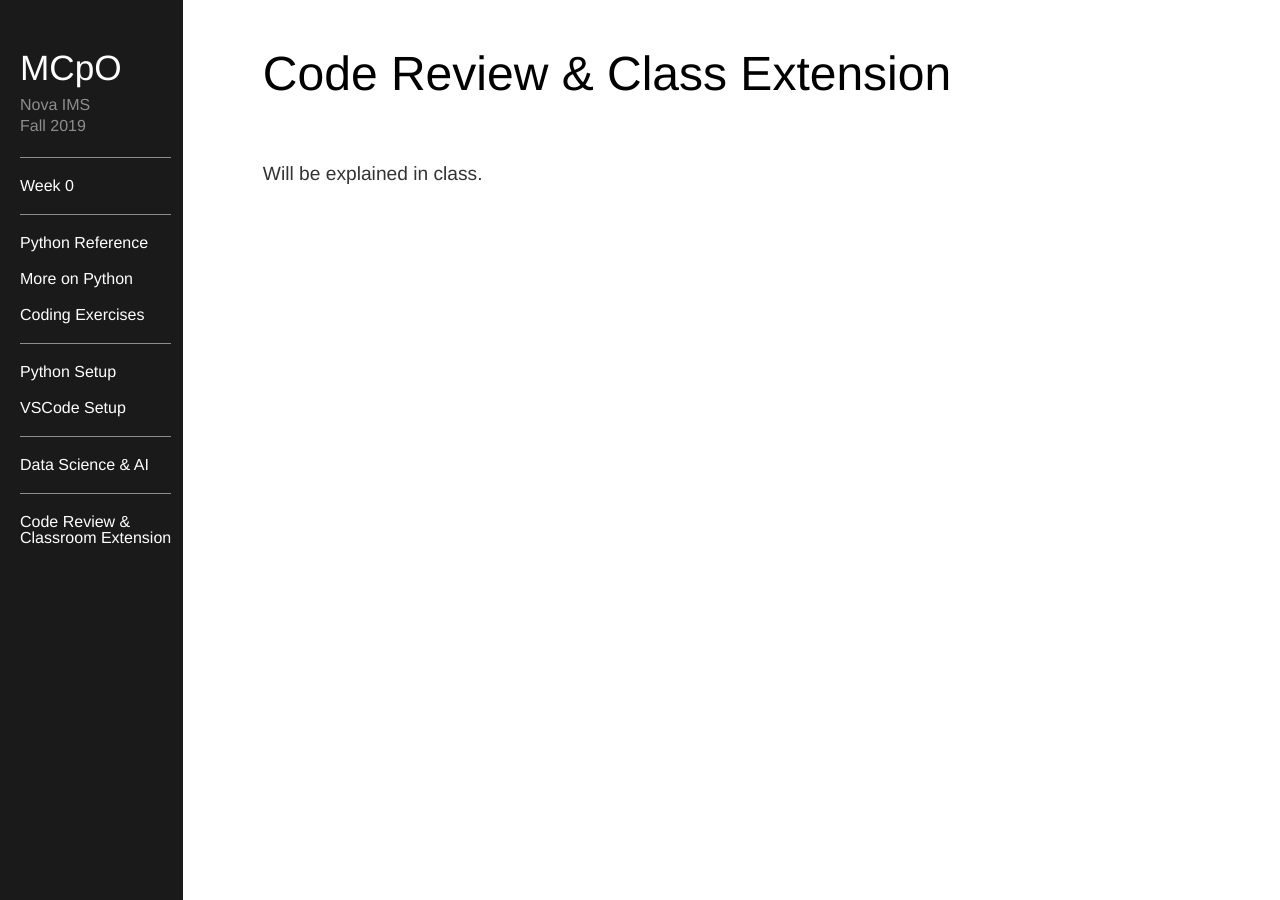
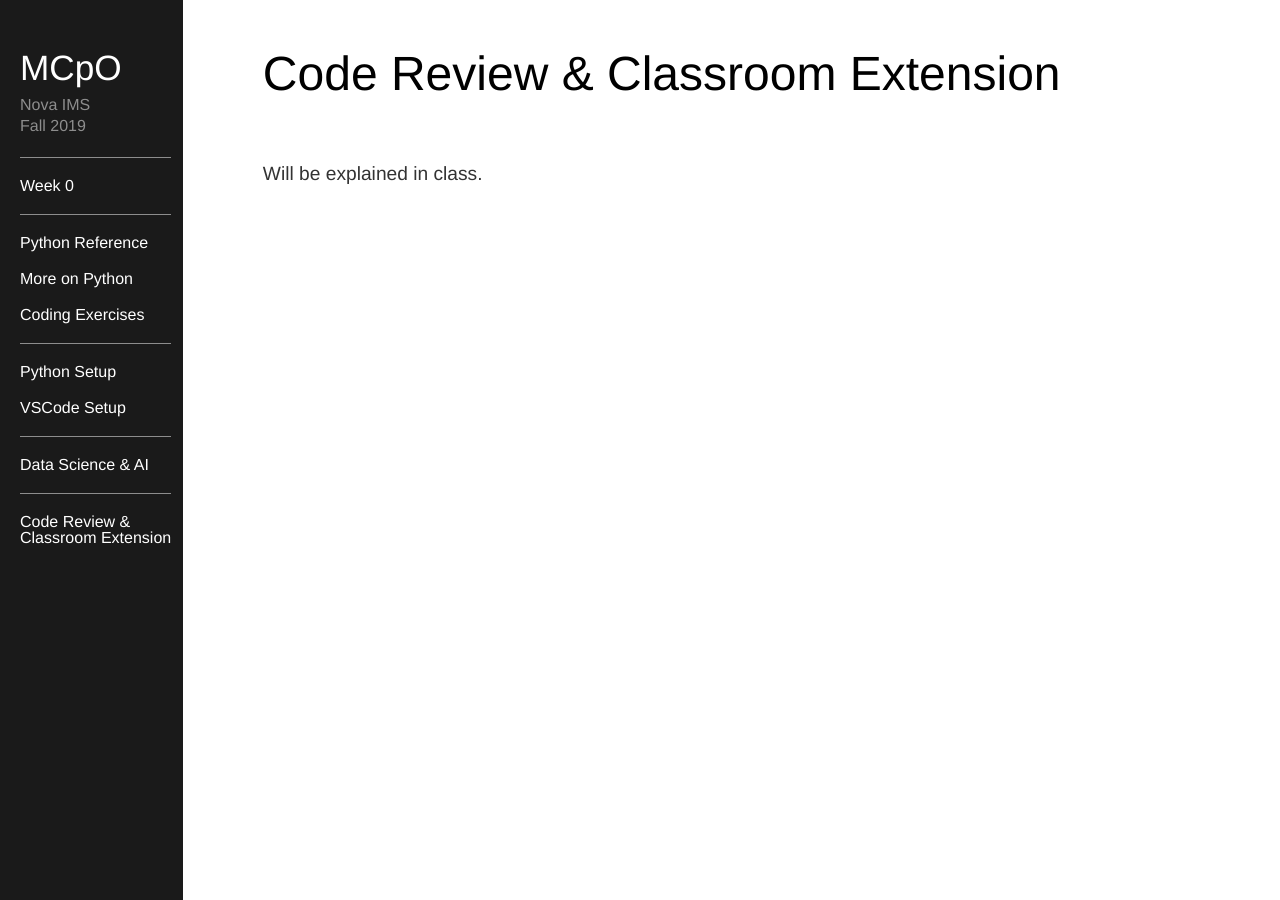
Before and after one commit to mcpo19/mcpo19_backup, a Jekyll site: the page built from class-extension/index.html, in a window 1280 px wide. Built offline with Jekyll 4.4.1, drawn with Linux system fonts in a browser that asks for light colours.

Commit message:
Update index.html

```diff
--- a/class-extension/index.html
+++ b/class-extension/index.html
@@ -1,6 +1,6 @@
 ---
 layout: default
 ---
-<h1>Code Review & Class Extension</h1>
+<h1>Code Review & Classroom Extension</h1>
 <br><br><br><br>
 <p>Will be explained in class.</p>
```
